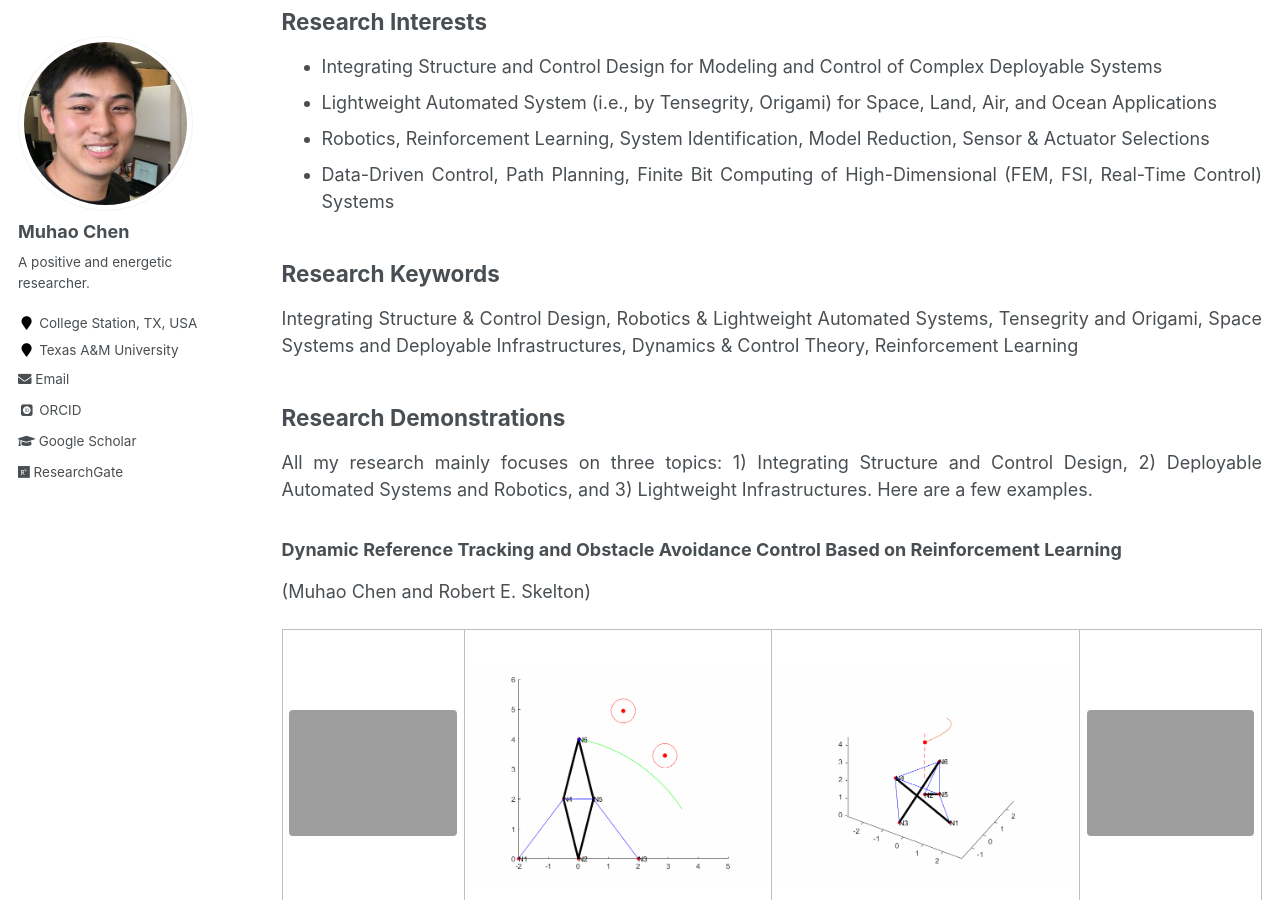
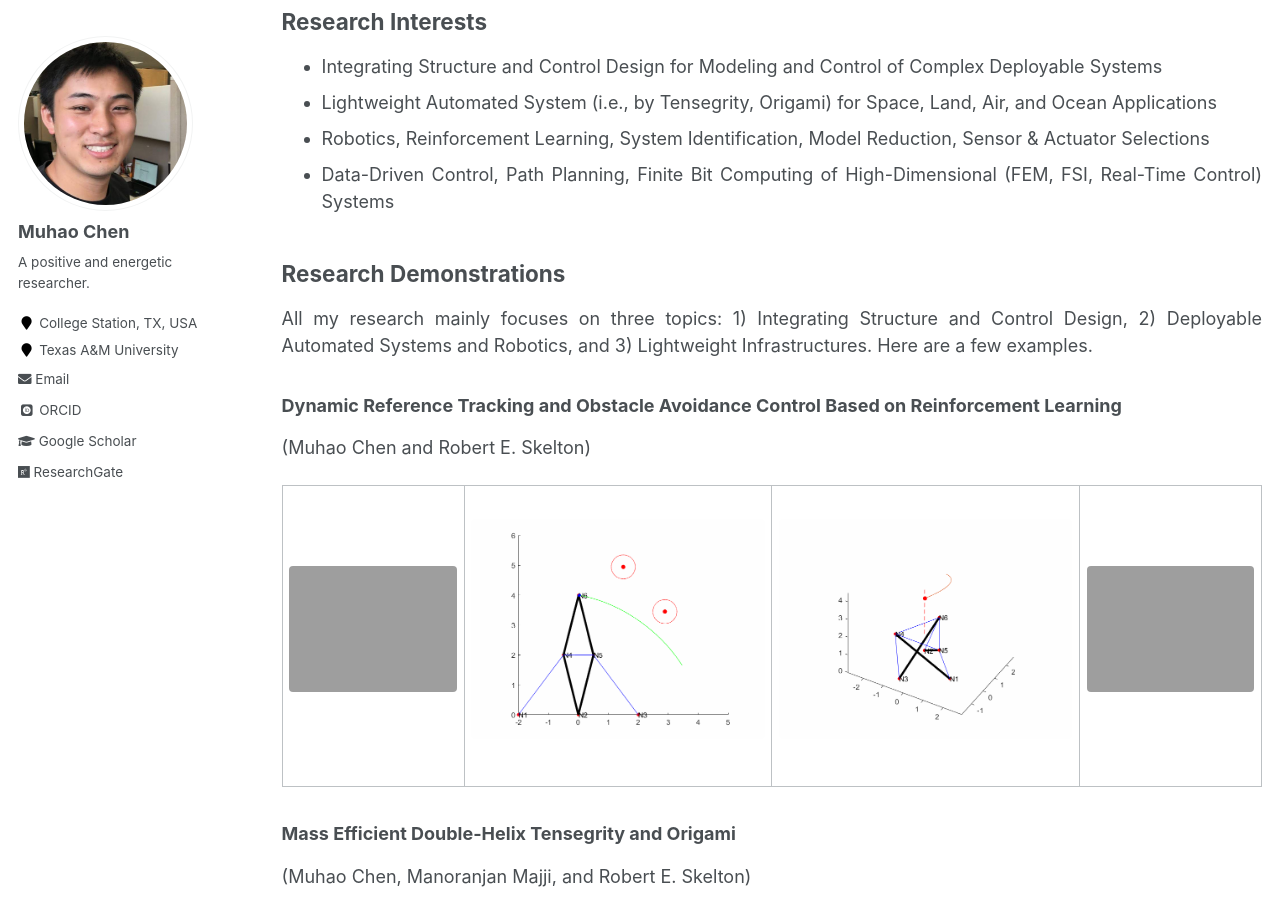
Before and after one commit to Muhao-Chen/muhao-chen.github.io, a Jekyll site: the page built from _pages/research.md, in a window 1280 px wide and 900 px high, scrolled down 567 px. Built offline with Jekyll 4.4.1, drawn with Linux system fonts in a browser that asks for light colours; some web fonts are replaced; formulas are drawn with MathJax 3.

Commit message:
Update research.md

```diff
--- a/_pages/research.md
+++ b/_pages/research.md
@@ -22,8 +22,8 @@ We would also like to develop and offer more and more software and tools to help
  * Data-Driven Control, Path Planning, Finite Bit Computing of High-Dimensional (FEM, FSI, Real-Time Control) Systems
 
 
-## Research Keywords
-Integrating Structure & Control Design, Robotics & Lightweight Automated Systems, Tensegrity and Origami, Space Systems and Deployable Infrastructures, Dynamics & Control Theory, Reinforcement Learning
+<!-- ## Research Keywords
+Integrating Structure & Control Design, Robotics & Lightweight Automated Systems, Tensegrity and Origami, Space Systems and Deployable Infrastructures, Dynamics & Control Theory, Reinforcement Learning     -->
 
 <!--
 ## Research Interests
```
